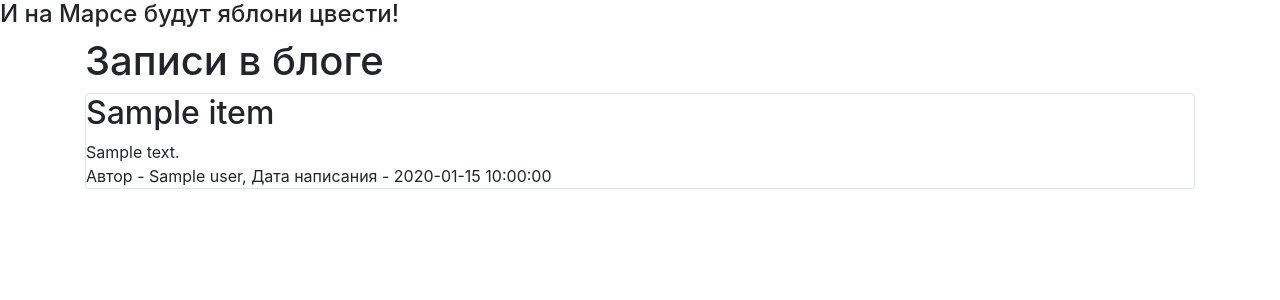
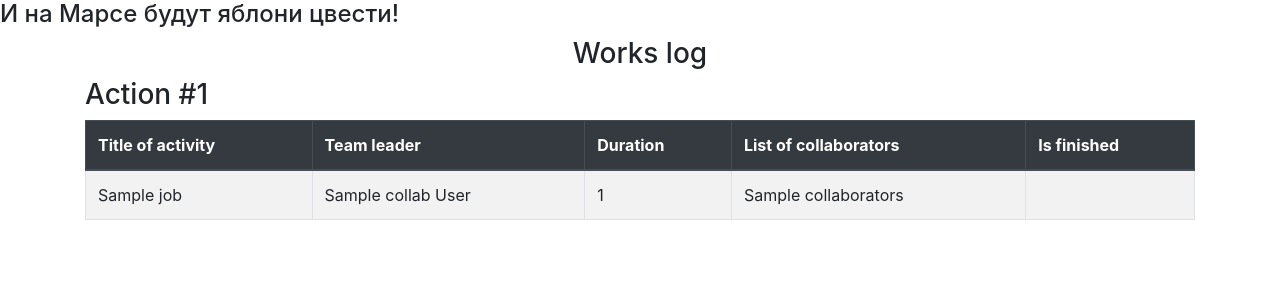
Before and after one commit to alexarlord-boop/flask, a Flask app: template templates/index.html in a window 1280 px wide. Shown: the part 82-382 px from the top of the page. Run offline with Flask 2, Linux system fonts and the light colour scheme; the template is opened without the code that fills it: most values are stand-ins (such as "Sample title", 1, 10 or a date in 2020); some libraries are stand-ins or nearby versions.

Commit message:
problems

```diff
--- a/data/jobs.json
+++ b/data/jobs.json
@@ -2,9 +2,17 @@
   "jobs": {
     "1": {
       "team_leader": 1,
-      "job deployment": "of residential modules 1 and 2",
+      "job deployment": "Deployment of residential modules 1 and 2",
       "work_size": 15,
       "collaborators": "2, 3",
+      "start_date": null,
+      "is_finished": false
+    },
+    "2": {
+      "team_leader": 2,
+      "job deployment": "Researching Mars surface",
+      "work_size": 50,
+      "collaborators": "1, 2, 3",
       "start_date": null,
       "is_finished": false
     }
--- a/data/jobs.py
+++ b/data/jobs.py
@@ -1,7 +1,7 @@
 from sqlalchemy import Column, Integer, String, DateTime, Boolean, ForeignKey
 import datetime
 
-# from sqlalchemy import orm
+from sqlalchemy import orm
 from .db_session import SqlAlchemyBase
 
 
@@ -17,4 +17,4 @@
     end_date = Column(DateTime)
     is_finished = Column(Boolean)
 
-    # users = orm.relation("News", back_populates='user')
+    collabs = orm.relation("User", back_populates='jobs')
--- a/data/users.py
+++ b/data/users.py
@@ -1,5 +1,6 @@
 import datetime
 import sqlalchemy
+from sqlalchemy import orm
 from .db_session import SqlAlchemyBase
 from werkzeug.security import generate_password_hash, check_password_hash
 
@@ -14,10 +15,11 @@
     position = sqlalchemy.Column(sqlalchemy.String, nullable=True)
     speciality = sqlalchemy.Column(sqlalchemy.String, nullable=True)
     address = sqlalchemy.Column(sqlalchemy.String, nullable=True)
-    email = sqlalchemy.Column(sqlalchemy.String, unique=True, index=True, nullable=True)
+    email = sqlalchemy.Column(sqlalchemy.String, index=True, nullable=True)
     hashed_password = sqlalchemy.Column(sqlalchemy.String, nullable=True)
     modified_date = sqlalchemy.Column(sqlalchemy.DateTime, default=datetime.datetime.now)
 
+    jobs = orm.relation("Jobs", back_populates='collabs')
     # news = orm.relation("News", back_populates='user')
 
     def __repr__(self):
--- a/main.py
+++ b/main.py
@@ -31,16 +31,15 @@
     session.commit()
 
 
-def create_job(session):
+def create_job(params, session):
     job = Jobs()
 
-    job.team_leader = 1
-    job.job = "deployment of residential modules 1 and 2"
-    job.work_size = 15
-    job.collaborators = "2, 3"
-    # job.start_date = params["start_date"]
-    job.is_finished = False
-
+    job.team_leader = params["team_leader"]
+    job.job = params["job deployment"]
+    job.work_size = params["work_size"]
+    job.collaborators = params["collaborators"]
+    job.start_date = params["start_date"]
+    job.is_finished = params["is_finished"]
     session.add(job)
     session.commit()
 
@@ -50,22 +49,20 @@
     session = db_session.create_session()
 
     for i, person_params in colonials.items():
-        create_user(person_params, session)
+         create_user(person_params, session)
 
-    create_job(session=session)
-    # news = News(title="Первая новость", content="Привет блог!",
-    #             user_id=1, is_private=False)
-    # session.add(news)
+    for i, job_params in jb.items():
+        print(job_params)
+        create_job(job_params, session)
 
-    # session.commit()
-    # app.run()
+    app.run()
 
 
 @app.route("/")
 def index():
     session = db_session.create_session()
-    news = session.query(News).filter(News.is_private is not True)
-    return render_template("index.html", news=news)
+    job = session.query(Jobs).all()
+    return render_template("index.html", job=job)
 
 
 @app.route('/register', methods=['GET', 'POST'])
--- a/templates/index.html
+++ b/templates/index.html
@@ -1,16 +1,28 @@
 {% extends "base.html" %}
 
 {% block content %}
-<h1>Записи в блоге</h1>
-{% for item in news%}
-    <div class="col-md12 border rounded">
-        <h2>{{item.title}}</h2>
-        <div>
-            {{item.content}}
-        </div>
-        <div>
-            Автор - {{item.user.name}}, Дата написания - {{item.created_date}}
-        </div>
-    </div>
+<h3 class="text-center">Works log</h3>
+{% for item in job%}
+    <h3>Action #{{loop.index}}</h3>
+    <table class="table table-striped table-bordered">
+        <thead class="thead-dark">
+            <tr>
+                <th>Title of activity</th>
+                <th>Team leader</th>
+                <th>Duration</th>
+                <th>List of collaborators</th>
+                <th>Is finished</th>
+            </tr>
+        </thead>
+        <tbody class="tbody-light">
+            <tr>
+                <td>{{item.job}}</td>
+                <td>{{item.collabs.name}} {{item.collabs.surname}}</td>
+                <td>{{item.work_size}}</td>
+                <td>{{item.collaborators}}</td>
+                <td>{{item.is_finished}}</td>
+            </tr>
+        </tbody>
+    </table>
 {% endfor %}
 {% endblock %}
```
